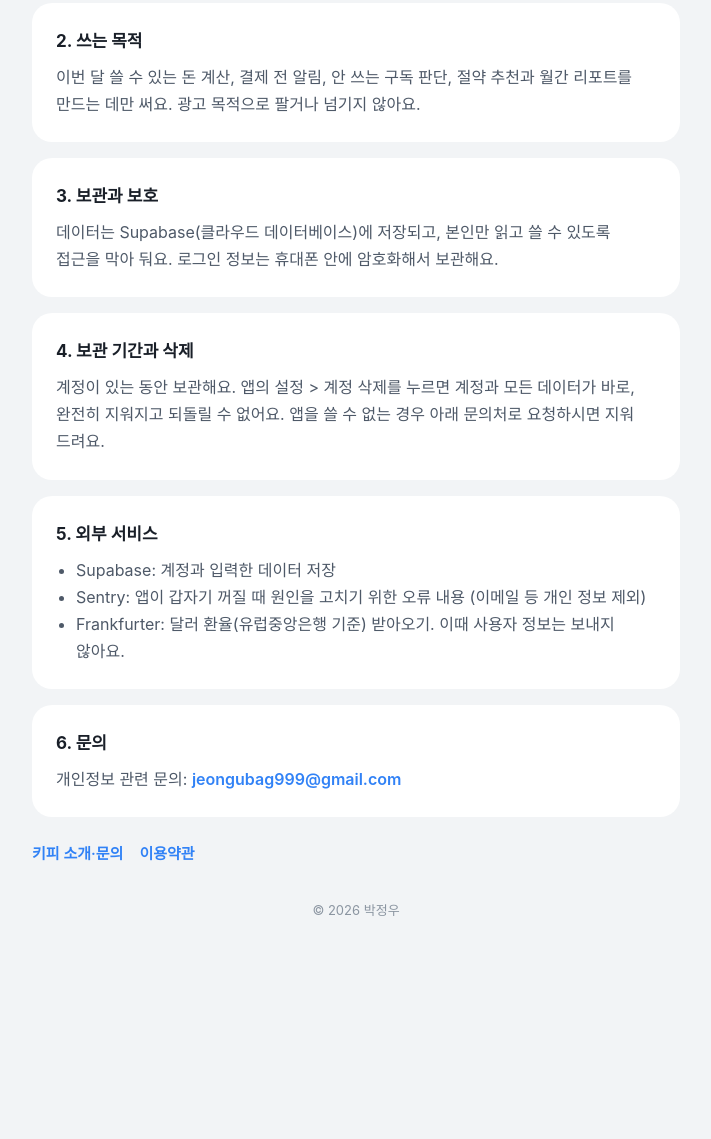
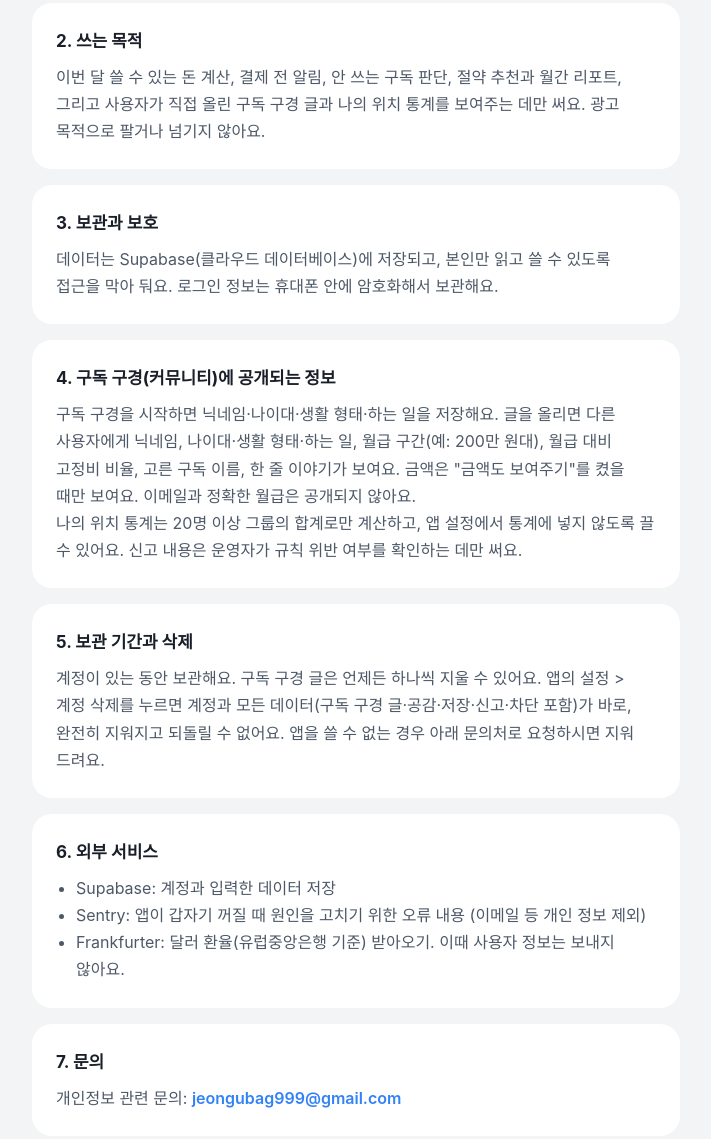
Before and after one commit to jeongubag999-png/keepi-support, a plain HTML site: page privacy.html in a window 1280 px wide. Shown: the part 419-1558 px from the top of the page, without its empty margins (284-995 px from the left). Before the commit the page ends 1404 px from the top, so only its background shows below. Drawn offline with Linux system fonts and the light colour scheme.

Commit message:
Add community (구독 구경) sections to privacy policy and terms

```diff
--- a/privacy.html
+++ b/privacy.html
@@ -25,7 +25,7 @@
 
     <section class="card">
       <h2>2. 쓰는 목적</h2>
-      <p>이번 달 쓸 수 있는 돈 계산, 결제 전 알림, 안 쓰는 구독 판단, 절약 추천과 월간 리포트를 만드는 데만 써요. 광고 목적으로 팔거나 넘기지 않아요.</p>
+      <p>이번 달 쓸 수 있는 돈 계산, 결제 전 알림, 안 쓰는 구독 판단, 절약 추천과 월간 리포트, 그리고 사용자가 직접 올린 구독 구경 글과 나의 위치 통계를 보여주는 데만 써요. 광고 목적으로 팔거나 넘기지 않아요.</p>
     </section>
 
     <section class="card">
@@ -34,12 +34,18 @@
     </section>
 
     <section class="card">
-      <h2>4. 보관 기간과 삭제</h2>
-      <p>계정이 있는 동안 보관해요. 앱의 설정 &gt; 계정 삭제를 누르면 계정과 모든 데이터가 바로, 완전히 지워지고 되돌릴 수 없어요. 앱을 쓸 수 없는 경우 아래 문의처로 요청하시면 지워 드려요.</p>
+      <h2>4. 구독 구경(커뮤니티)에 공개되는 정보</h2>
+      <p>구독 구경을 시작하면 닉네임·나이대·생활 형태·하는 일을 저장해요. 글을 올리면 다른 사용자에게 닉네임, 나이대·생활 형태·하는 일, 월급 구간(예: 200만 원대), 월급 대비 고정비 비율, 고른 구독 이름, 한 줄 이야기가 보여요. 금액은 "금액도 보여주기"를 켰을 때만 보여요. 이메일과 정확한 월급은 공개되지 않아요.</p>
+      <p>나의 위치 통계는 20명 이상 그룹의 합계로만 계산하고, 앱 설정에서 통계에 넣지 않도록 끌 수 있어요. 신고 내용은 운영자가 규칙 위반 여부를 확인하는 데만 써요.</p>
     </section>
 
     <section class="card">
-      <h2>5. 외부 서비스</h2>
+      <h2>5. 보관 기간과 삭제</h2>
+      <p>계정이 있는 동안 보관해요. 구독 구경 글은 언제든 하나씩 지울 수 있어요. 앱의 설정 &gt; 계정 삭제를 누르면 계정과 모든 데이터(구독 구경 글·공감·저장·신고·차단 포함)가 바로, 완전히 지워지고 되돌릴 수 없어요. 앱을 쓸 수 없는 경우 아래 문의처로 요청하시면 지워 드려요.</p>
+    </section>
+
+    <section class="card">
+      <h2>6. 외부 서비스</h2>
       <ul>
         <li>Supabase: 계정과 입력한 데이터 저장</li>
         <li>Sentry: 앱이 갑자기 꺼질 때 원인을 고치기 위한 오류 내용 (이메일 등 개인 정보 제외)</li>
@@ -48,7 +54,7 @@
     </section>
 
     <section class="card">
-      <h2>6. 문의</h2>
+      <h2>7. 문의</h2>
       <p>개인정보 관련 문의: <a href="mailto:jeongubag999@gmail.com">jeongubag999@gmail.com</a></p>
     </section>
 
```
Also changed, not shown: terms.html (+7 -0 lines).
